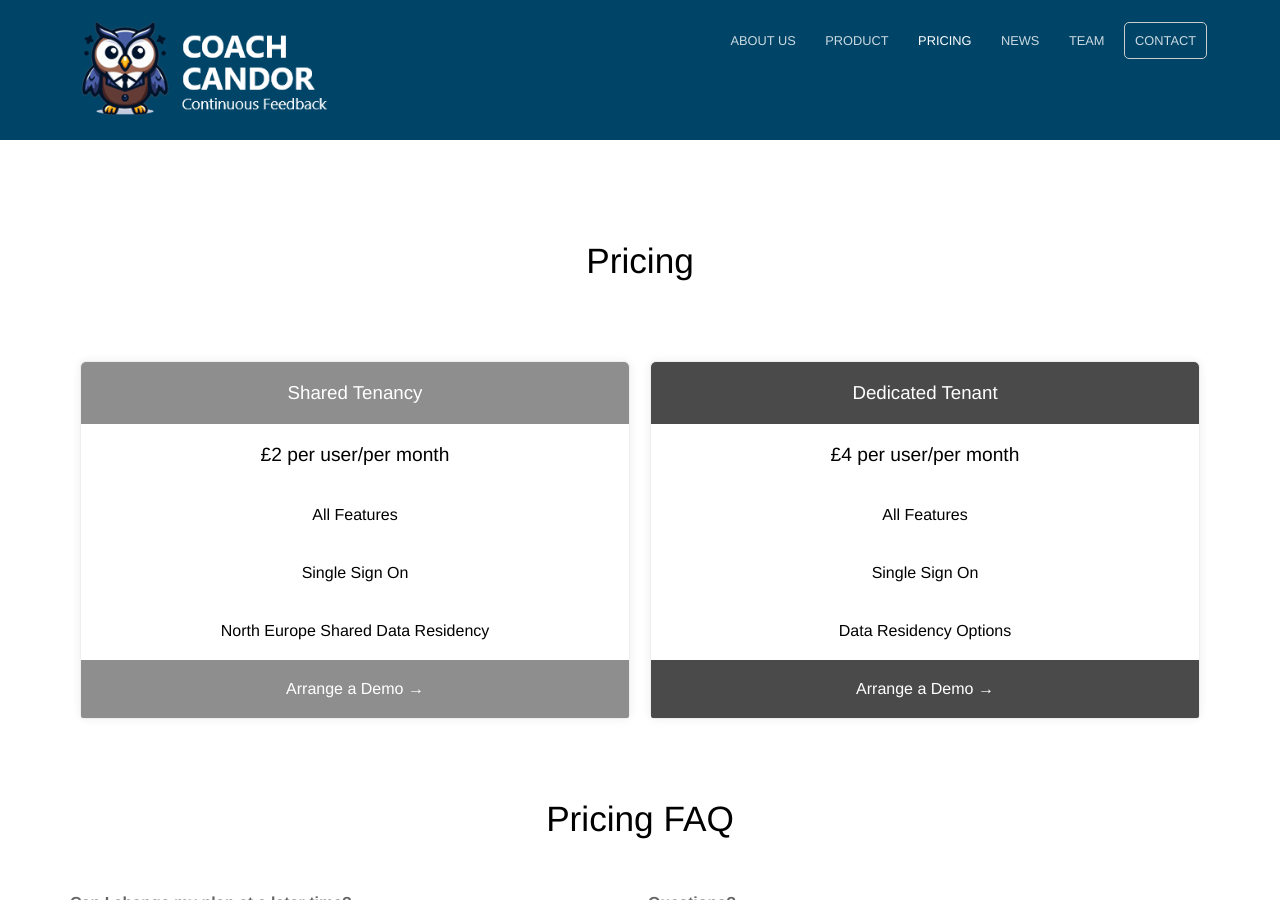
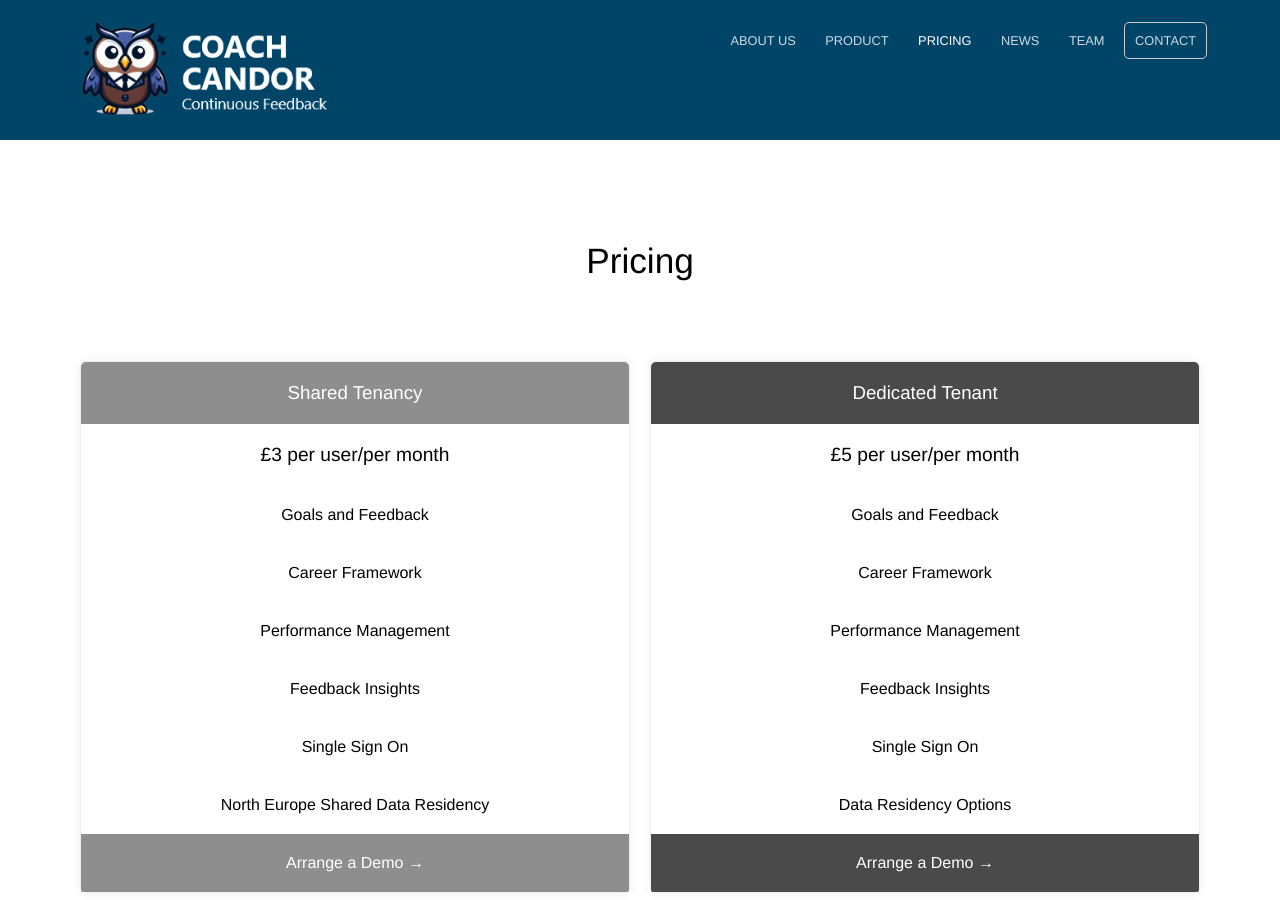
Before and after one commit to coachcandor/coachcandor.github.io, a Jekyll site: the page built from pricing.html, in a window 1280 px wide and 900 px high. Built offline with Jekyll 4.4.1, drawn with Linux system fonts in a browser that asks for light colours; nearby versions of some CDN libraries.

Commit message:
update with career framework video

```diff
--- a/pricing.html
+++ b/pricing.html
@@ -4,9 +4,15 @@ pricing_table:
   - name: Shared Tenancy
     color: "#8e8e8e"
     features:
-      - text: £2 per user/per month
+      - text: £3 per user/per month
         highlight: true
-      - text: All Features
+      - text: Goals and Feedback
+        highlight: false
+      - text: Career Framework
+        highlight: false
+      - text: Performance Management
+        highlight: false
+      - text: Feedback Insights
         highlight: false
       - text: Single Sign On
         highlight: false
@@ -18,9 +24,15 @@ pricing_table:
   - name: Dedicated Tenant
     color: "#4a4a4a"
     features:
-      - text: £4 per user/per month
+      - text: £5 per user/per month
         highlight: true
-      - text: All Features
+      - text: Goals and Feedback
+        highlight: false
+      - text: Career Framework
+        highlight: false
+      - text: Performance Management
+        highlight: false
+      - text: Feedback Insights
         highlight: false
       - text: Single Sign On
         highlight: false
```
Also changed, not shown: product.html (+15 -1 lines), 1 other file.
